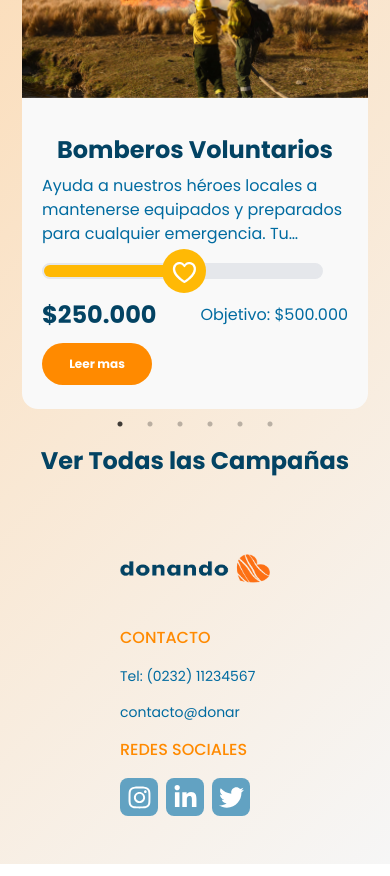
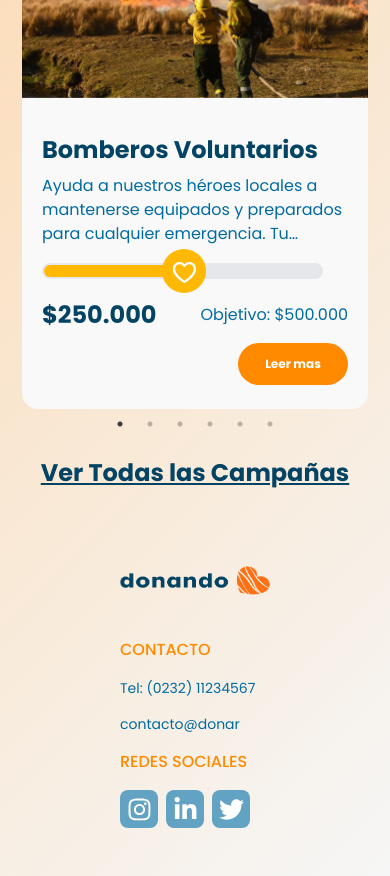
Before and after one commit to eze-alvarez/FrontNoCountry, a React (Vite) app: page / in a window 390 px wide. Shown: the part 1440-2316 px from the top of the page. Built offline with nearby package versions, Linux system fonts and the light colour scheme.

Commit message:
Detalles esteticos

```diff
--- a/src/components/Sect-Campaigns/sectionCampaigns.jsx
+++ b/src/components/Sect-Campaigns/sectionCampaigns.jsx
@@ -15,16 +15,17 @@ const SectionCampaigns = () => {
                 ))}
             </Carousel>
             <Link to="/allCampaigns">
-                <p className="text-2xl text-center text-blue-title font-bold mt-9 mb-11 md:mt-20 md:mb-20">
-                    Ver Todas las Campañas
-                </p>
+                <u className=" text-blue-title" >
+                    <p className="text-2xl text-center text-blue-title font-bold mt-12 mb-11 md:mt-20 md:mb-20">
+                        Ver Todas las Campañas
+                    </p>
+                </u>
             </Link>
         </div>
     );
 };
 
 export default SectionCampaigns;
-
 
 /* ~~~~~~~~~~~~~~~~~ Nuevos Cambios NO BORRAR ~~~~~~~~~~~~~~~~~ */
 
--- a/src/components/UI/Card-Campaign/cardCampaign.jsx
+++ b/src/components/UI/Card-Campaign/cardCampaign.jsx
@@ -17,7 +17,7 @@ const CardCampaign = ({ data }) => {
                 />
             </div>
             <div className="flex flex-col h-full justify-between px-5 pb-6 pt-9">
-                <h1 className=" mb-2">{infoCard.title}</h1>
+                <h1 className=" mb-2 text-start">{infoCard.title}</h1>
 
                 <p
                     className=" text-blue-text mb-2"
@@ -81,8 +81,8 @@ const CardCampaign = ({ data }) => {
                         Objetivo: ${infoCard.goal}
                     </p>
                 </div>
-                <Link to={`/campaign/${infoCard.id}`}>
-                    <button className="  bg-btn-orange h-42 w-110 rounded-full self-end ">
+                <Link className="self-end" to={`/campaign/${infoCard.id}`}>
+                    <button className="  bg-btn-orange h-42 w-110 rounded-full  ">
                         <p className="text-white text-xs font-bold">Leer mas</p>
                     </button>
                 </Link>
--- a/src/components/UI/Carousel/carousel.jsx
+++ b/src/components/UI/Carousel/carousel.jsx
@@ -41,7 +41,7 @@ const Carousel = ({children}) => {
      }
   return (
     <div className=''>
-          <Slider {...settings}>
+          <Slider {...settings} >
                {children}
           </Slider>
     </div>
--- a/src/components/UI/Full-Card-Campaign/fullCard.jsx
+++ b/src/components/UI/Full-Card-Campaign/fullCard.jsx
@@ -23,7 +23,7 @@ const FullCard = ({ data }) => {
     };
 
     return (
-        <div className=" w-344 h-888 bg-main-white rounded-2xl m-auto flex flex-col md:w-full md:max-w-900 md:h-750 mt-16">
+        <div className=" w-344 h-888 bg-main-white rounded-2xl m-auto flex flex-col md:w-full md:max-w-900 md:h-750 mt-16 mb-6">
             <div className="w-full h-201 md:h-300">
                 <img
                     src={infoCard.img}
@@ -33,7 +33,7 @@ const FullCard = ({ data }) => {
             </div>
             <div className="flex flex-col md:flex-row h-full justify-evenly px-5 pb-6 pt-9">
                 <div className="max-w-344 flex flex-col justify-between md:h-full">
-                    <h1 className=" mb-2">{infoCard.title}</h1>
+                    <h1 className="text-start mb-2">{infoCard.title}</h1>
 
                     <p className=" text-blue-text my-4">
                         {infoCard.description}
```
